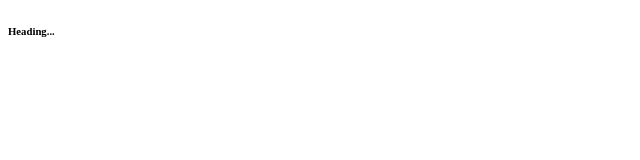
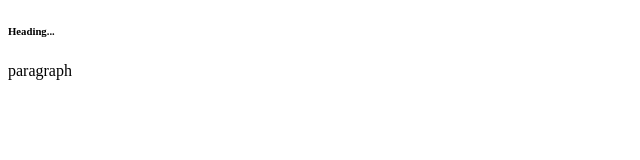
Before and after one commit to Santhiyaa69/program, a plain HTML site: page index.html in a window 1280 px wide. Shown: the full height of the page, 0-640 px from the left. Drawn offline with Linux system fonts and the light colour scheme.

Commit message:
updatedfile

```diff
--- a/app.js
+++ b/app.js
@@ -1 +1,2 @@
 console.log("Hello world")
+console.log("Hai")
--- a/index.html
+++ b/index.html
@@ -8,5 +8,6 @@
 </head>
 <body>
     <h6>Heading...</h6>
+    <p>paragraph</p>
 </body>
 </html>
```
